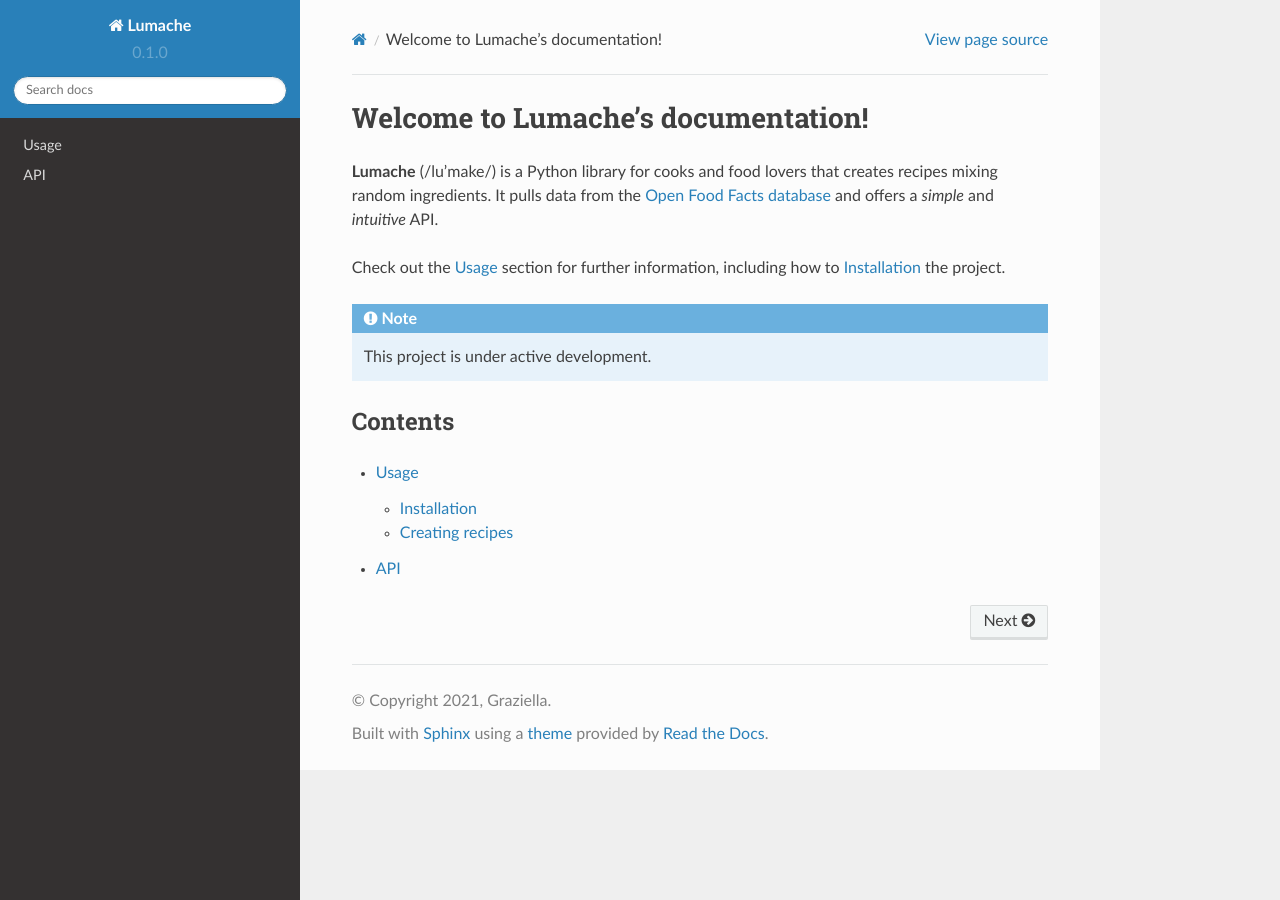
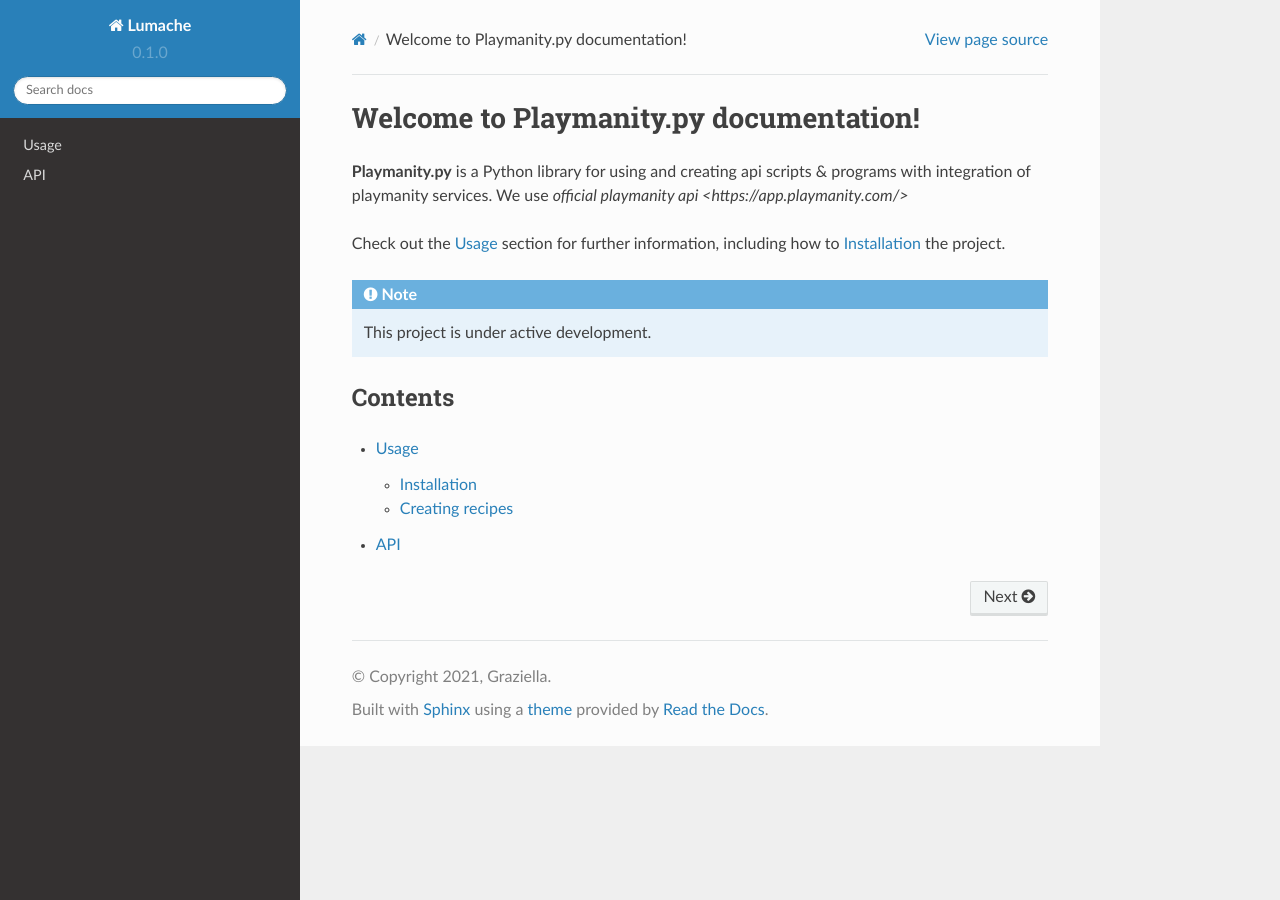
Before and after one commit to BetterPlaymanity/playmanity-py-docs, a Sphinx documentation site: the page built from docs/source/index.rst, in a window 1280 px wide. Built offline with Sphinx 7.4.7 and the Read the Docs theme 2.0.0, drawn with Linux system fonts in a browser that asks for light colours.

Commit message:
Update index.rst

```diff
--- a/docs/source/index.rst
+++ b/docs/source/index.rst
@@ -1,10 +1,8 @@
-Welcome to Lumache's documentation!
+Welcome to Playmanity.py documentation!
 ===================================
 
-**Lumache** (/lu'make/) is a Python library for cooks and food lovers
-that creates recipes mixing random ingredients.
-It pulls data from the `Open Food Facts database <https://world.openfoodfacts.org/>`_
-and offers a *simple* and *intuitive* API.
+**Playmanity.py** is a Python library for using and creating api scripts & programs with integration of playmanity services.
+We use `official playmanity api <https://app.playmanity.com/>`
 
 Check out the :doc:`usage` section for further information, including
 how to :ref:`installation` the project.
```
